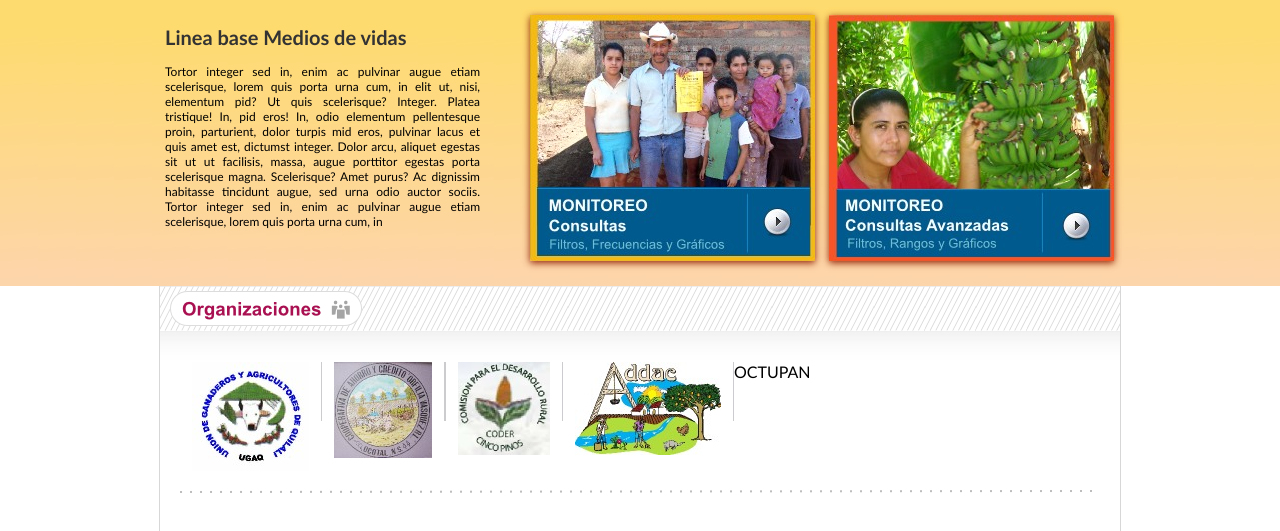
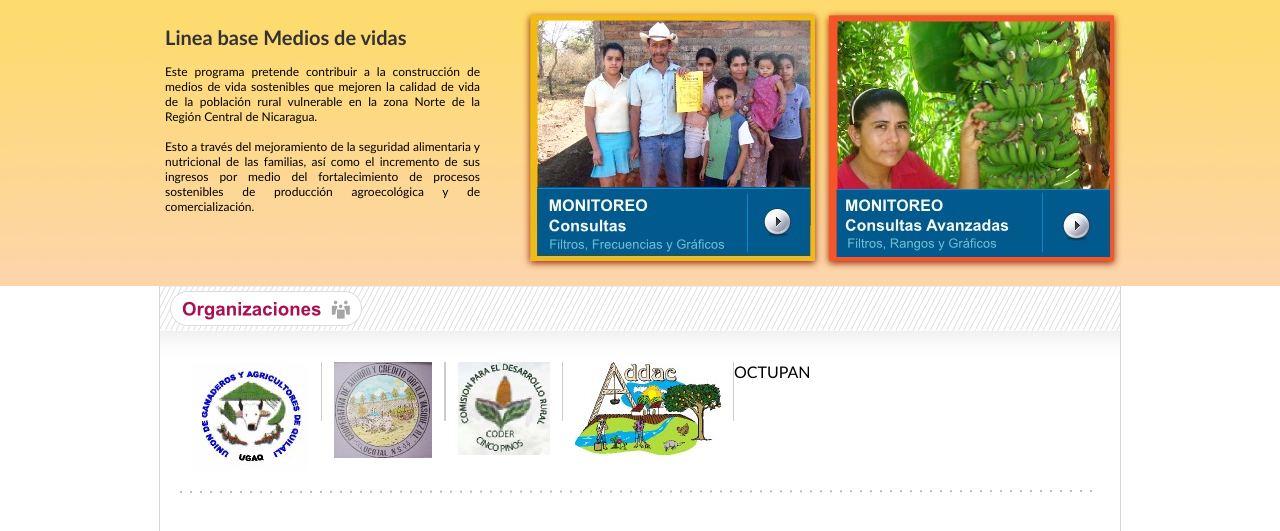
Before and after one commit to CARocha/trocaire-medios, a Django app: page / in a window 1280 px wide. Shown: the part 79-610 px from the top of the page. Run offline with Django 3.2, Linux system fonts and the light colour scheme; parts of the project's set-up code (start-up, migrations or seed data) failed here and were passed over; some libraries are stand-ins or nearby versions.

Commit message:
cambiando la descripcion

```diff
--- a/trocaire/templates/index.html
+++ b/trocaire/templates/index.html
@@ -9,8 +9,9 @@
                         Linea base Medios de vidas
                     </div><br>
                     <div class="desc">
-                        Tortor integer sed in, enim ac pulvinar augue etiam scelerisque, lorem quis porta urna cum, in elit ut, nisi, elementum pid? Ut quis scelerisque? Integer. Platea tristique! In, pid eros! In, odio elementum pellentesque proin, parturient, dolor turpis mid eros, pulvinar lacus et quis amet est, dictumst integer. Dolor arcu, aliquet egestas sit ut ut facilisis, massa, augue porttitor egestas porta scelerisque magna. Scelerisque? Amet purus? Ac dignissim habitasse tincidunt augue, sed urna odio auctor sociis.
-                        Tortor integer sed in, enim ac pulvinar augue etiam scelerisque, lorem quis porta urna cum, in
+Este programa pretende contribuir a la construcción de medios de vida sostenibles que mejoren la calidad de vida de la población rural vulnerable en la zona Norte de la Región Central de Nicaragua.
+<br><br>
+Esto a través del mejoramiento de la seguridad alimentaria y nutricional de las familias, así como el incremento  de sus ingresos por medio del fortalecimiento de procesos sostenibles de producción agroecológica y de comercialización.</div>
                     </div>
                 </div>
                 <div class="salidas">
```
